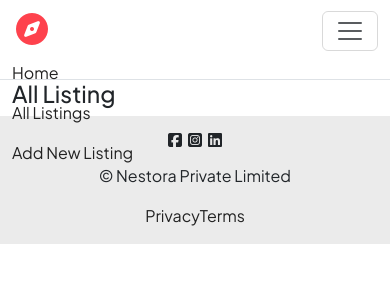
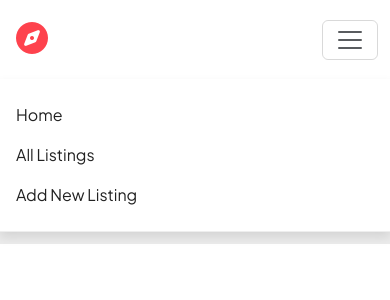
Before and after one commit to soumyadeepnandi144-wq/Nestora, a Node server app: page /listings in a window 390 px wide, after a click that opens the changed part. Shown: the top 300 px of the page. Run offline with Node 20, Linux system fonts and the light colour scheme; data that the repository does not hold is empty; some libraries are stand-ins or nearby versions.

Commit message:
Hamburger Menu Fixed

```diff
--- a/public/css/style.css
+++ b/public/css/style.css
@@ -1,3 +1,4 @@
+
 body{
    font-family: "Plus Jakarta Sans", sans-serif !important;
 }
@@ -5,16 +6,17 @@
 .navbar{
     height : 5rem;
     background-color: white;
+}
 
-}
 .fa-compass{
     color: #fe424d;
     font-size: 2rem;
 }
+
 .nav-link{
     color: #222222 !important;
+}
 
-}
 .f-info-links a{
     text-decoration: none;
     color: #222222;
@@ -68,14 +70,17 @@ text-decoration: underline;
 .card-text{
     font-weight: 400 !important;
 }
+
 .listing-link{
    text-decoration: none;
 }
 
 /* Card Effect */
+
 .card-img-overlay{
     opacity: 0;
 }
+
 .card-img-overlay:hover{
     opacity: 0.2;
     background-color: white;
@@ -83,11 +88,35 @@ text-decoration: underline;
 
 .add-btn{
     background-color: #fe424d !important;
-    border: none !important ;
+    border: none !important;
     color: white !important;
 }
 
 /* Show Page */
+
 .show-img{
     height: 30vh;
 }
+
+
+/* Hamburger-Menu */
+
+@media (max-width: 767.98px) {
+    .navbar {
+        position: sticky;
+        top: 0;
+        z-index: 1030;
+    }
+
+    .navbar-collapse {
+        position: absolute;
+        top: 100%;
+        left: 0;
+        right: 0;
+        background-color: white;
+        padding: 1rem;
+        z-index: 1031;
+        border-bottom: 1px solid #eee;
+        box-shadow: 0 5px 10px rgba(0, 0, 0, 0.1);
+    }
+}
--- a/views/includes/navbar.ejs
+++ b/views/includes/navbar.ejs
@@ -3,7 +3,7 @@
   <div class="container-fluid">
     <a class="navbar-brand" href="/"><i class="fa-solid fa-compass"></i></a>
 
-    <button class="navbar-toggler" type="button" data-bs-toggle="collapse" data-bs-target="#navbarNavAltMarkup">
+    <button class="navbar-toggler" type="button" data-bs-toggle="collapse" data-bs-target="#navbarNavAltMarkup" aria-controls="navbarNavAltMarkup" aria-expanded="false" aria-label="Toggle navigation">
       <span class="navbar-toggler-icon"></span>
     </button>
 
```
Lines whose indentation alone changed are shown as unchanged.
